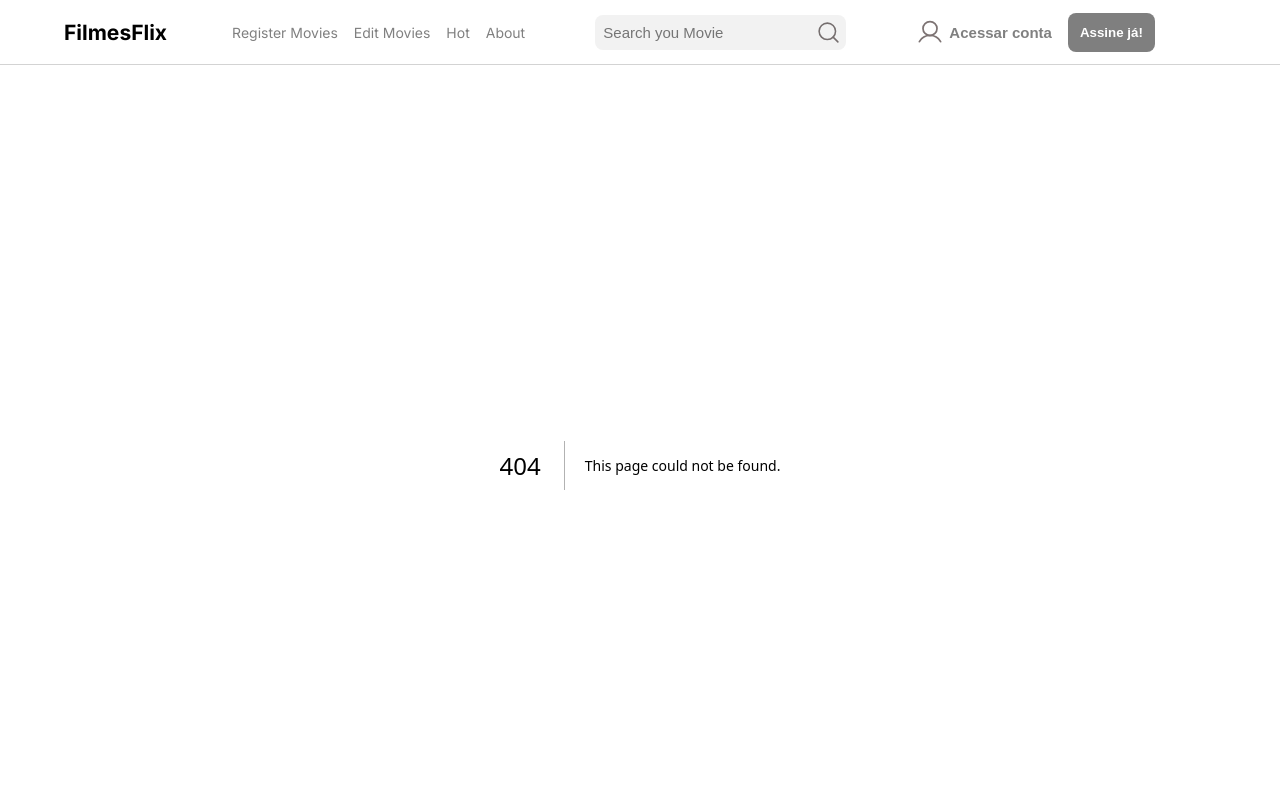
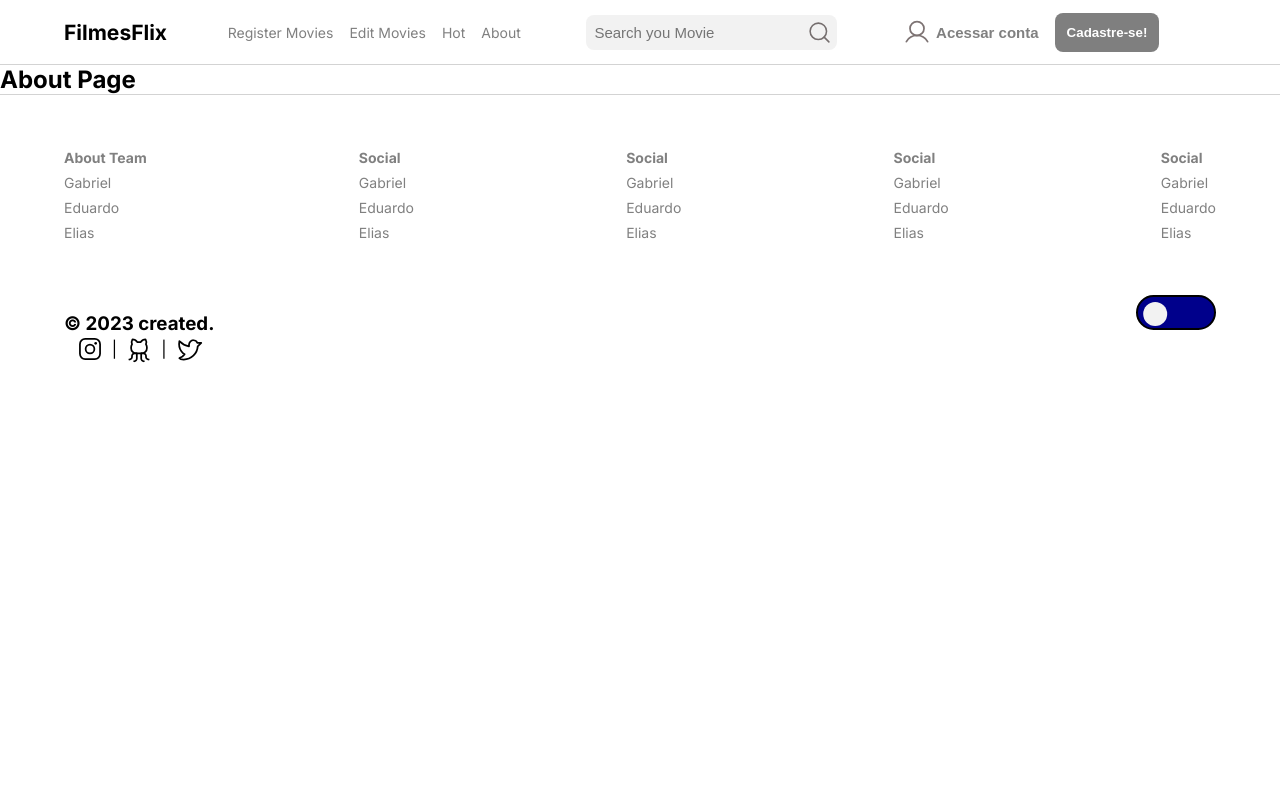
Before and after one commit to gontijogabriel/filmesflix, a Next.js app in the folder frontend/: page /about in a window 1280 px wide. Before the commit this address had no page. Shown: the top 800 px of the page. Built offline with nearby package versions, Linux system fonts and the light colour scheme.

Commit message:
feat: implementando criação das pages

```diff
--- /dev/null
+++ b/frontend/src/app/about/page.tsx
@@ -0,0 +1,5 @@
+export default function About (){
+  return(
+    <h2>About Page</h2>
+  )
+}
--- a/frontend/src/app/components/header/index.tsx
+++ b/frontend/src/app/components/header/index.tsx
@@ -33,14 +33,15 @@ export const Header = () => {
         </Link>
         <nav className={open ? "actived" : ""}>
           <ul>
-
+            <Link href={"/register"}>
               <li
                 className={pathname == "/ofertas" ? "active-link" : ""}
                 onClick={() => setOpen(false)}
               >
                 Register Movies
               </li>
-            <Link href={"/register"}>
+            </Link>
+            <Link href={"/edit"}>
               <li
                 className={pathname == "/register" ? "active-link" : ""}
                 onClick={() => setOpen(false)}
@@ -48,7 +49,7 @@ export const Header = () => {
                 Edit Movies
               </li>
             </Link>
-            <Link href={"/login"}>
+            <Link href={"/hot"}>
               <li
                 className={pathname == "/login" ? "active-link" : ""}
                 onClick={() => setOpen(false)}
@@ -56,12 +57,14 @@ export const Header = () => {
                 Hot
               </li>
             </Link>
+            <Link href={"about"}>
               <li
                 className={pathname == "/duvidas" ? "active-link" : ""}
                 onClick={() => setOpen(false)}
               >
                 About
               </li>
+            </Link>
           </ul>
           {open && (
             <div className="">
@@ -84,7 +87,7 @@ export const Header = () => {
             <User size={28} color="#7d7373" />
             Acessar conta
           </button>
-          <button className="assine">Assine já!</button>
+          <button className="assine">Cadastre-se!</button>
         </div>
         <button
           className={open ? "mobile actived" : "mobile"}
--- /dev/null
+++ b/frontend/src/app/edit/page.tsx
@@ -0,0 +1,5 @@
+export default function Edit (){
+  return(
+    <h2>Edit Page</h2>
+  )
+}
--- /dev/null
+++ b/frontend/src/app/hot/page.tsx
@@ -0,0 +1,5 @@
+export default function Hot (){
+  return(
+    <h2>Hot Page</h2>
+  )
+}
--- /dev/null
+++ b/frontend/src/app/register/page.tsx
@@ -0,0 +1,5 @@
+export default function Register (){
+  return(
+    <h2>Register</h2>
+  )
+}
```
Also changed, not shown: frontend/src/app/styles/PageStyles.ts (added, +12 -0 lines). Lines whose indentation alone changed are shown as unchanged.
